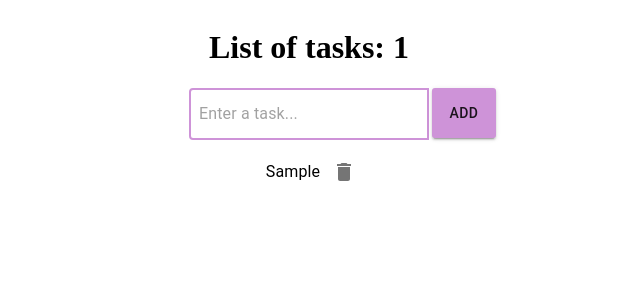
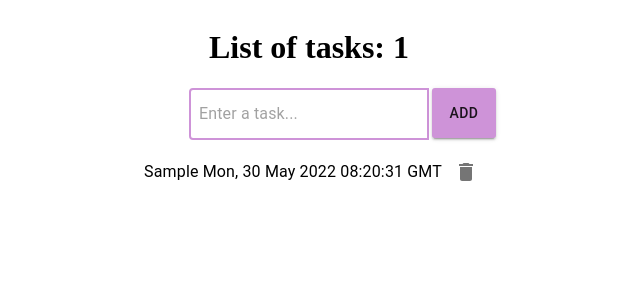
Before and after one commit to Jennetiero/todo_app, a React (Create React App) app: page / in a window 1280 px wide. Both pictures are taken after typing "Sample" into the empty fields and a click on the button "ADD". Shown: the top 300 px of the page, without its empty margins (331-971 px from the left). Built offline with nearby package versions, Linux system fonts and the light colour scheme.

Commit message:
Add: Date to TODO

```diff
--- a/src/App.js
+++ b/src/App.js
@@ -10,10 +10,13 @@ function App() {
   const addTask = (userInput) => {
     console.log("userInput: ", userInput);
     if (userInput) {
+      const elapsedDate = Date.now();
+      const date = new Date(elapsedDate).toUTCString();
       const newItem = {
         id: Math.random().toString(36).substr(2, 9),
         task: userInput,
         complete: false,
+        date,
       };
       setTodos([...todos, newItem]);
     }
--- a/src/components/ToDo.js
+++ b/src/components/ToDo.js
@@ -28,7 +28,7 @@ function ToDo({ todo, toggleTask, removeTask }) {
       >
         <ListItemText
           className="item-text"
-          primary={todo.task}
+          primary={`${todo.task} ${todo.date}`}
           onClick={() => toggleTask(todo.id)}
         />
       </ListItem>
```
